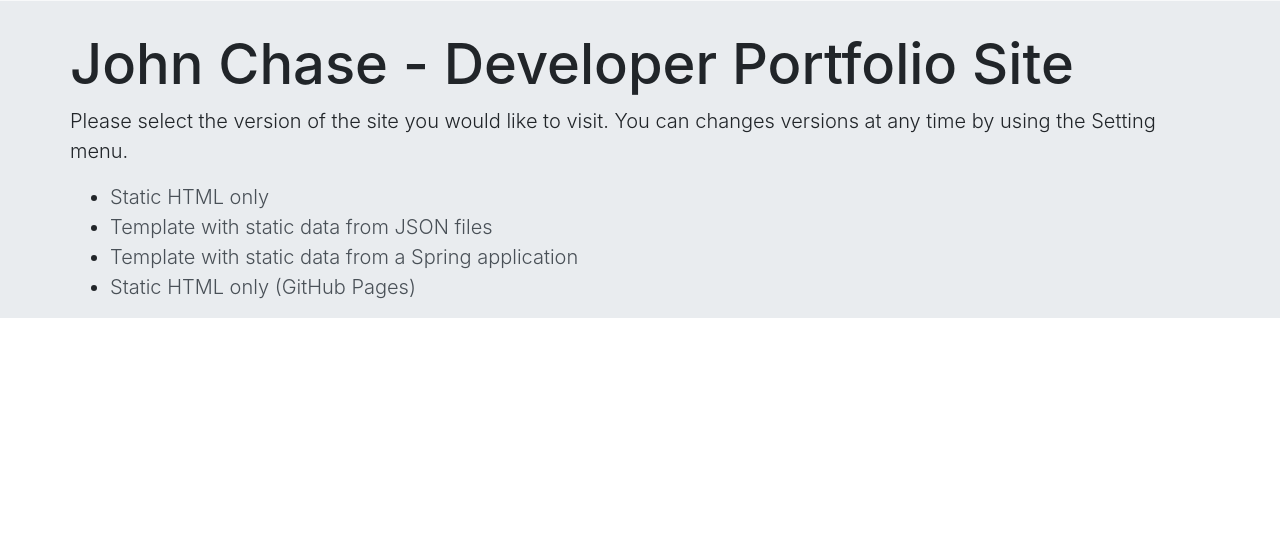
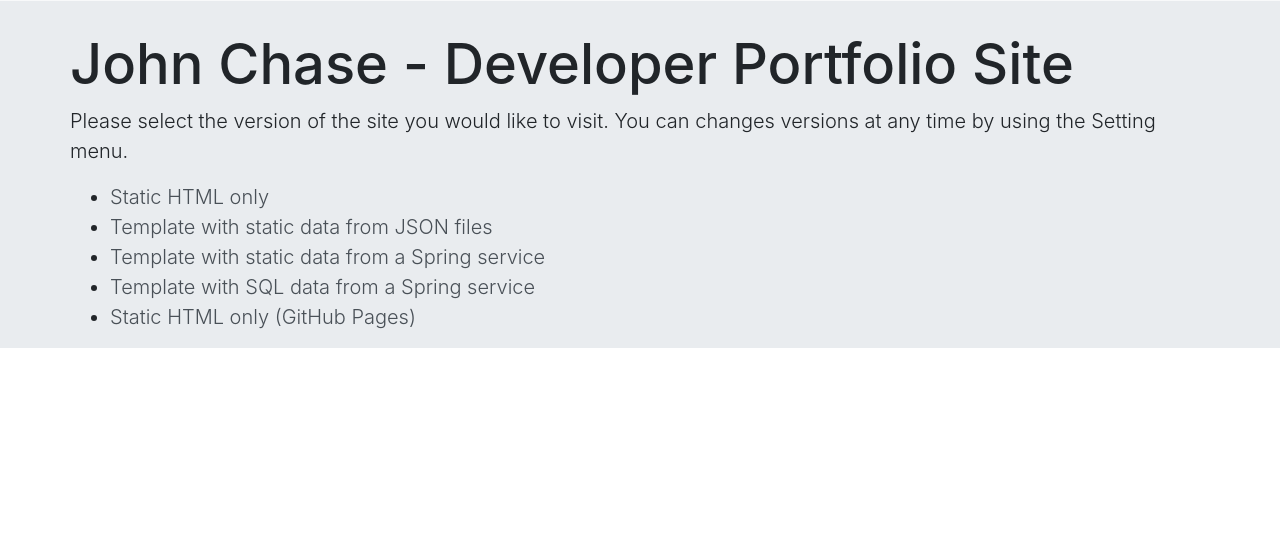
Before and after one commit to piroquio10-afk/piroquio10, a web app: file public/index.html in a window 1280 px wide. Shown: the part 57-596 px from the top of the page. Run offline with its HTML, style and script files only (its server is not run), Linux system fonts and the light colour scheme; some libraries are stand-ins or nearby versions.

Commit message:
Add links for template app.

```diff
--- a/public/index.html
+++ b/public/index.html
@@ -53,7 +53,8 @@
               <div class="dropdown-divider"></div>
               <a class="dropdown-item" href="https://jurassic-john.site/static/profile.html">Static HTML</a>
               <a class="dropdown-item" href="https://jurassic-john.site/template/json/profile">Template / Static JSON Files</a>
-              <a class="dropdown-item" href="https://jurassic-john.site/template/spring/profile">Template / Static Spring Application</a>
+              <a class="dropdown-item" href="https://jurassic-john.site/template/simple/profile">Template / Static Spring Service</a>
+              <a class="dropdown-item" href="https://jurassic-john.site/template/sql/profile">Template / SQL Spring Service</a>
               <a class="dropdown-item" href="https://ratjuggler.github.io/developer-portfolio/static/profile.html">Static HTML (GitHub Pages)</a>
             </div>
           </li>
@@ -81,7 +82,8 @@
       <ul class="lead">
         <li><a href="https://jurassic-john.site/static/profile" class="list-group-item-action">Static HTML only</a></li>
         <li><a href="https://jurassic-john.site/template/json/profile" class="list-group-item-action">Template with static data from JSON files</a></li>
-        <li><a href="https://jurassic-john.site/template/spring/profile" class="list-group-item-action">Template with static data from a Spring application</a></li>
+        <li><a href="https://jurassic-john.site/template/simple/profile" class="list-group-item-action">Template with static data from a Spring service</a></li>
+        <li><a href="https://jurassic-john.site/template/sql/profile" class="list-group-item-action">Template with SQL data from a Spring service</a></li>
         <li><a href="https://ratjuggler.github.io/developer-portfolio/" class="list-group-item-action">Static HTML only (GitHub Pages)</a></li>
       </ul>
     </div>
--- a/src/main/webapp/app.js
+++ b/src/main/webapp/app.js
@@ -70,7 +70,7 @@ function getTemplateVersion(dataFrom) {
         case 'json':
             return 'Template Version with Static JSON Data Files';
         case 'simple':
-            return  'Template Version with Simple Static Data from Spring Service';
+            return  'Template Version with Static Data from Spring Service';
         case 'sql':
             return  'Template Version with SQL Data from Spring Service';
         default:
--- a/src/main/webapp/templates/header.twig
+++ b/src/main/webapp/templates/header.twig
@@ -25,7 +25,8 @@
               <div class="dropdown-divider"></div>
               <a class="dropdown-item" href="/static/{{ pageName }}.html">Static HTML</a>
               <a class="dropdown-item" href="/template/json/{{ pageName }}">Template / Static JSON Files</a>
-              <a class="dropdown-item" href="/template/spring/{{ pageName }}">Template / Static Spring Application</a>
+              <a class="dropdown-item" href="/template/simple/{{ pageName }}">Template / Static Spring Service</a>
+              <a class="dropdown-item" href="/template/sql/{{ pageName }}">Template / SQL Spring Service</a>
               <a class="dropdown-item" href="https://ratjuggler.github.io/developer-portfolio/static/{{ pageName }}.html">Static HTML (GitHub Pages)</a>
             </div>
           </li>
```
